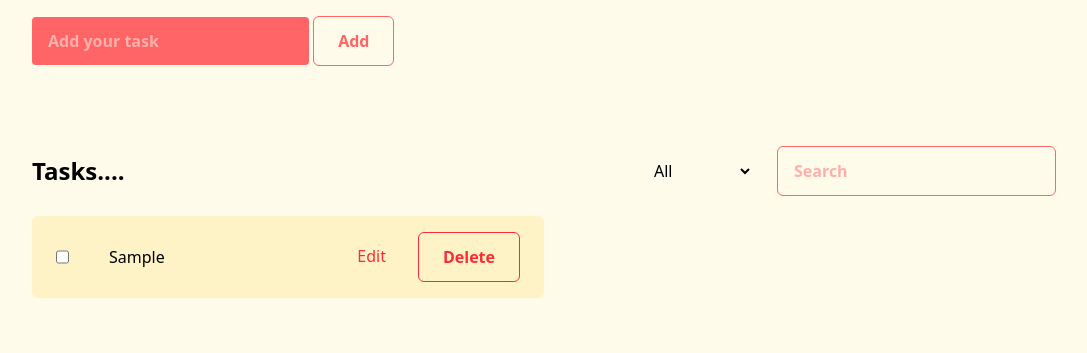
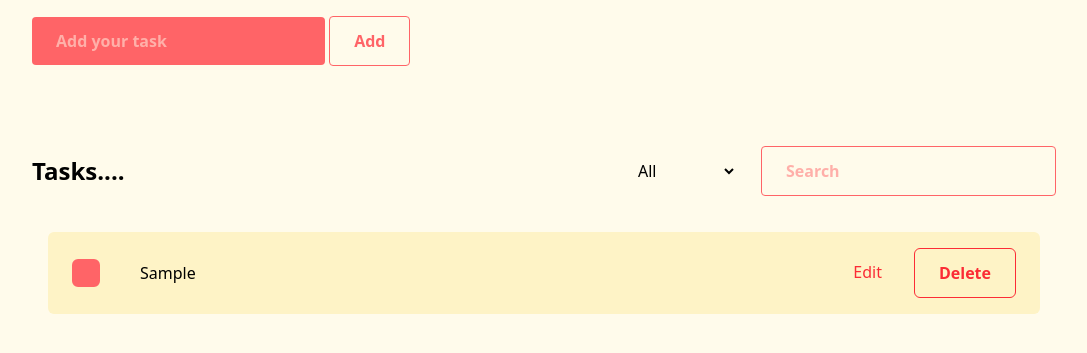
Before and after one commit to TarangBhalodiya/to_do, a plain HTML site: page index.html in a window 1280 px wide. Both pictures are taken after typing "Sample" into the empty fields and a click on the button "Add". Shown: the part 151-504 px from the top of the page, without its empty margins (96-1183 px from the left). Drawn offline with nearby package versions, Linux system fonts and the light colour scheme.

Commit message:
optimization

```diff
--- a/index.html
+++ b/index.html
@@ -4,15 +4,36 @@
     <meta charset="UTF-8" />
     <meta name="viewport" content="width=device-width, initial-scale=1.0" />
     <script src="https://unpkg.com/@tailwindcss/browser@4"></script>
+    <style type="text/tailwindcss">
+      @theme {
+        --shadow-btn: 5px 5px 0px #2d3748;
+      }
+      ::-webkit-scrollbar {
+        width: 10px;
+      }
+
+      ::-webkit-scrollbar-track {
+        background: transparent;
+      }
+
+      ::-webkit-scrollbar-thumb {
+        background: #ef4444;
+        border-radius: 10px;
+      }
+
+      ::-webkit-scrollbar-thumb:hover {
+        background: #dc2626;
+      }
+    </style>
     <title>ToDo</title>
   </head>
   <body class="h-full bg-amber-50">
     <!-- add task -->
     <div
-      class="container w-100% mx-auto xl:px-32 xl:py-20 lg:px-20 lg:py-16 md:px-14 md:py-12 px-10 py-12"
+      class="container w-100% mx-auto xl:px-32 xl:py-20 lg:px-20 lg:py-16 md:px-14 md:py-12 px-4 py-12"
     >
-      <h1 class="text-4xl font-black">To Do</h1>
-      <p class="text-lg text-gray-500">Maintain your task list</p>
+      <h1 class="sm:text-4xl font-black text-3xl">To Do</h1>
+      <p class="sm:text-lg text-gray-500 text-sm">Maintain your task list</p>
       <div>
         <!-- form with input field & button -->
         <form onsubmit="setTask(event)" class="form">
@@ -20,12 +41,12 @@
             type="text"
             id="input-field"
             placeholder="Add your task"
-            class="mt-5 px-4 py-3 text-base font-bold bg-red-400 rounded-sm text-amber-50"
+            class="mt-5 sm:px-6 sm:py-3 px-4 py-2 font-bold bg-red-400 rounded-sm text-amber-50 max-sm:text-xs"
           />
           <button
             type="submit"
             id="add-task-btn"
-            class="px-6 py-3 font-semibold border text-base border-red-400 text-red-400 rounded-md transition-all duration-300 hover:shadow-[5px_5px_0px_#2d3748]"
+            class="sm:px-6 sm:py-3 px-4 py-2 font-semibold border out-red-400 text-red-400 rounded-sm transition-all duration-300 hover:shadow-btn max-sm:text-xs"
           >
             Add
           </button>
@@ -34,13 +55,20 @@
     </div>
 
     <!-- display task with search field and filters -->
-    <div class="container w-full mx-auto xl:px-32 lg:px-20 md:px-14 px-10">
-      <div class="task-container-detail flex items-center justify-between mb-4">
-        <h2 class="text-2xl font-bold">Tasks....</h2>
+    <div class="container w-full mx-auto xl:px-32 lg:px-20 md:px-14 px-4">
+      <div
+        class="task-container-detail sm:flex sm:items-center sm:justify-between mb-4"
+      >
+        <h2 class="sm:text-2xl font-bold text-xl">Tasks....</h2>
 
-        <div class="flex gap-6">
+        <div class="sm:flex sm:gap-6">
           <!-- filters -->
-          <select name="task-stage" id="stage" onchange="filterTask()">
+          <select
+            name="task-stage"
+            id="stage"
+            class="block my-3 max-sm:text-xs"
+            onchange="filterTask()"
+          >
             <option value="all">All</option>
             <option value="remaining">Remaining</option>
             <option value="completed">Completed</option>
@@ -50,12 +78,12 @@
             type="text"
             id="search"
             placeholder="Search"
-            class="border border-red-400 rounded-md text-red-400 border-b-red-400 px-4 py-3 text-base font-bold"
+            class="border border-red-400 rounded-sm text-red-400 border-b-red-400 sm:px-6 sm:py-3 px-4 py-2 max-sm:text-xs font-bold"
           />
         </div>
       </div>
 
-      <div id="task-list"></div>
+      <div id="task-list" class="h-96 overflow-y-auto px-2 sm:px-4"></div>
     </div>
     <script src="script.js"></script>
   </body>
--- a/script.js
+++ b/script.js
@@ -4,6 +4,7 @@ const addTask = document.getElementById("add-task-btn");
 const filter = document.getElementById("stage")
 const taskContainer = document.getElementById("task-list");
 const checkbox = document.getElementById("completed");
+// const noTaskMsg =
 let taskArr = [];
 let taskText;
 let newTaskDetail;
@@ -47,17 +48,24 @@ function addTaskToDOM(task) {
   const taskElem = document.createElement("div");
   // add classes
   taskElem.classList =
-    `task bg-amber-100 flex items-center justify-between gap-10 px-6 py-4 max-w-lg rounded-md w-full my-5 ${task.checked ? "completed" : ""}`;
+    `task bg-amber-100 flex max-sm:flex-col gap-5 items-start sm:items-center sm:justify-between sm:gap-10 px-6 py-4 rounded-md w-full my-5 ${task.checked ? "completed" : ""}`;
   // add id
   taskElem.id = task.id;
   // div content
   taskElem.innerHTML = `
-    <input type="checkbox" class="h-5 w-5 completed" onclick="markAsCompleted(this)" ${task.checked ? "checked" : ""} />
-    <p class="taskTitle text-ellipsis w-full ${task.checked ? "line-through" : ""}">${task.task}</p>
-    <div class="flex gap-2">
-      <button onclick="editTask(this)" class="self-start px-6 py-3 rounded-md font-medium text-red-500 hover:font-bold transition-all duration-300 cursor-pointer ${task.checked ? "hidden" : ""}">Edit</button>
-      <button onclick="deleteTask(this)" class="self-start border border-red-500 px-6 py-3 rounded-md font-semibold text-red-500 hover:shadow-[5px_5px_0px_#2d3748] transition-all duration-300 cursor-pointer">Delete</button>
-    </div>`;
+  <input
+    type="checkbox"
+    class="sm:size-7 size-5 shrink-0 appearance-none border-2 border-red-400 bg-red-400 rounded-md checked:bg-transparent checked:border-none checked:text-green-500 checked:before:content-['✔'] checked:before:text-green-500 checked:before:flex checked:before:items-center checked:before:justify-center checked:before:w-full checked:before:h-full"
+    onclick="markAsCompleted(this)"
+    ${task.checked ? "checked" : ""}
+  />
+
+  <p class="taskTitle text-ellipsis w-full max-sm:text-sm ${task.checked ? "line-through" : ""}">${task.task}</p>
+  <div class="flex gap-2">
+    <button onclick="editTask(this)" class="self-start px-6 py-3 rounded-md font-medium text-red-500 hover:font-bold transition-all duration-300 cursor-pointer max-sm:text-xs ${task.checked ? "hidden" : ""}">Edit</button>
+
+    <button onclick="deleteTask(this)" class="self-start border border-red-500 px-6 py-3 rounded-md font-semibold text-red-500 hover:shadow-btn transition-all duration-300 cursor-pointer max-sm:text-xs">Delete</button>
+  </div>`;
 
   // add this div to DOM
   taskContainer.appendChild(taskElem);
@@ -195,4 +203,14 @@ document.addEventListener("DOMContentLoaded", () => {
   storedTasks.forEach(task => {
     addTaskToDOM(task);
   });
+
 });
+
+
+
+
+// What isse I face
+// Transform all to localStorage
+// grab specific object's specific property from localStorage (it always shows undefined)
+// on reload display all tasks which are in localStorage
+//
```
